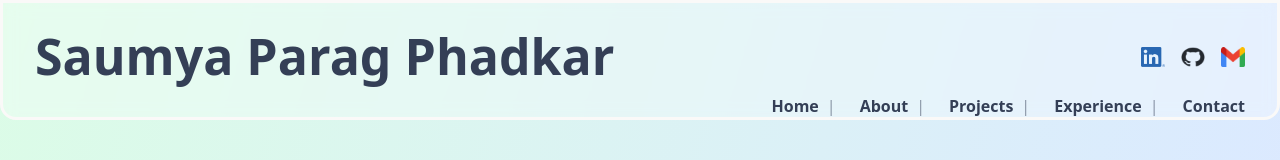
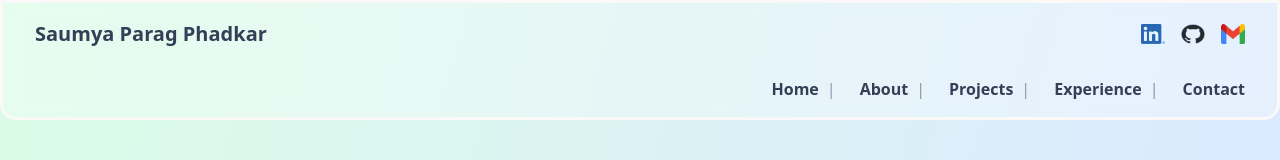
Before and after one commit to saumyaphadkar24/saumyaphadkar24.github.io, a React (Vite) app: page / in a window 1280 px wide. Shown: the top 160 px of the page. Built offline with nearby package versions, Linux system fonts and the light colour scheme.

Commit message:
Minor Changes

```diff
--- a/src/components/header.jsx
+++ b/src/components/header.jsx
@@ -22,7 +22,7 @@ export default function Header() {
 
       {/* ─── Row 1: name on left, icons on right ───────────────────── */}
       <div className="flex justify-between items-center">
-        <div className="font-extrabold text-[50px] text-[#343F56]">
+        <div className="font-extrabold text-[20px] text-[#343F56]">
           Saumya Parag Phadkar
         </div>
         <div className="flex items-center space-x-[16px]">
```
Also changed, not shown: 2 other files (tests, documents, lock files or other folders).
